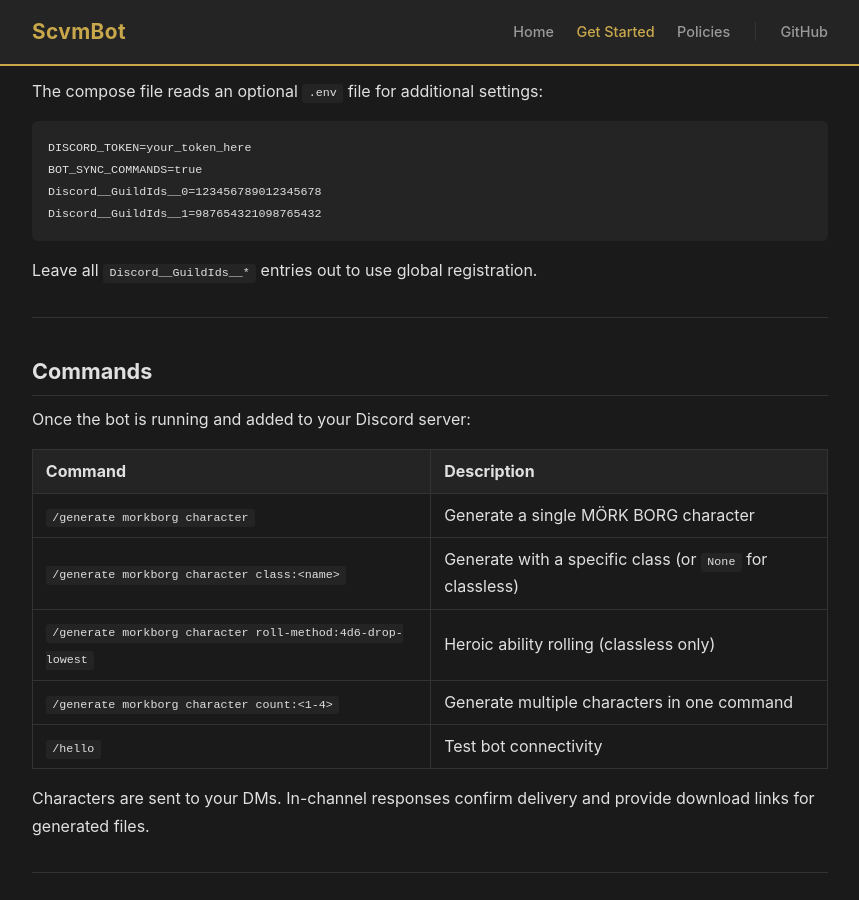
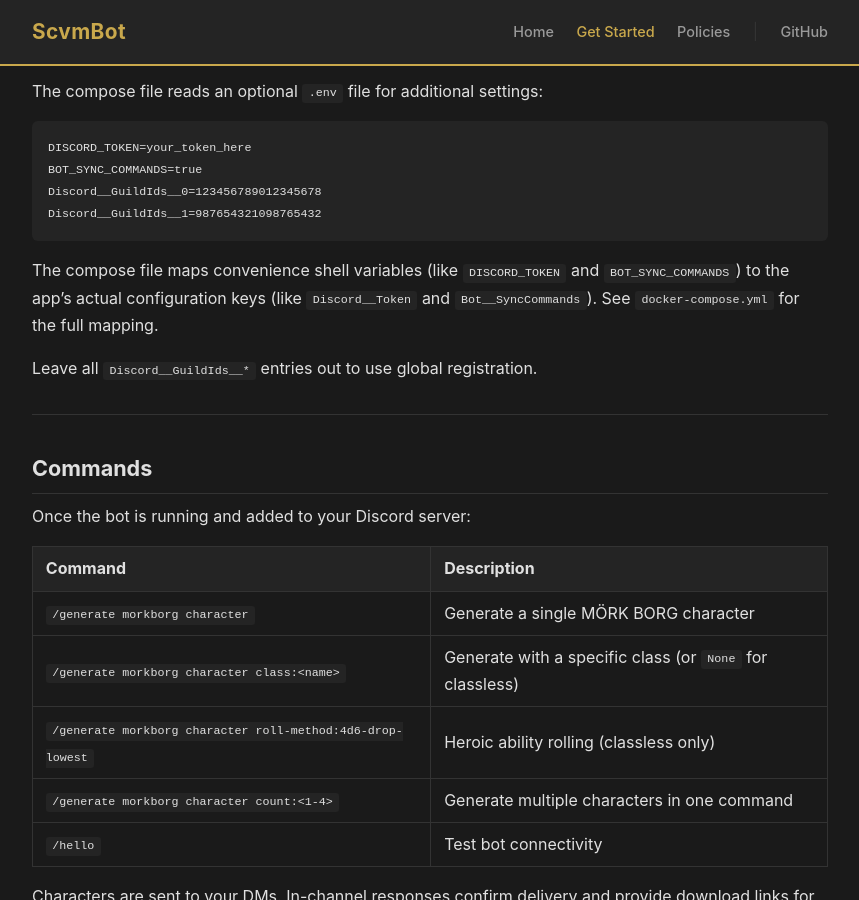
Before and after one commit to ChrisMartin86/ScvmBot, a Jekyll site: the page built from docs/getting-started.md, in a window 1280 px wide and 900 px high, scrolled down 2141 px. Shown: the whole window, without its empty margins (210-1069 px from the left). Built offline with Jekyll 4.4.1, drawn with Linux system fonts in a browser that asks for light colours.

````diff
--- a/docs/getting-started.md
+++ b/docs/getting-started.md
@@ -79,6 +79,8 @@ Discord__GuildIds__0=123456789012345678
 Discord__GuildIds__1=987654321098765432
 ```
 
+The compose file maps convenience shell variables (like `DISCORD_TOKEN` and `BOT_SYNC_COMMANDS`) to the app's actual configuration keys (like `Discord__Token` and `Bot__SyncCommands`). See `docker-compose.yml` for the full mapping.
+
 Leave all `Discord__GuildIds__*` entries out to use global registration.
 
 ---
````
Also changed, not shown: README.md.
